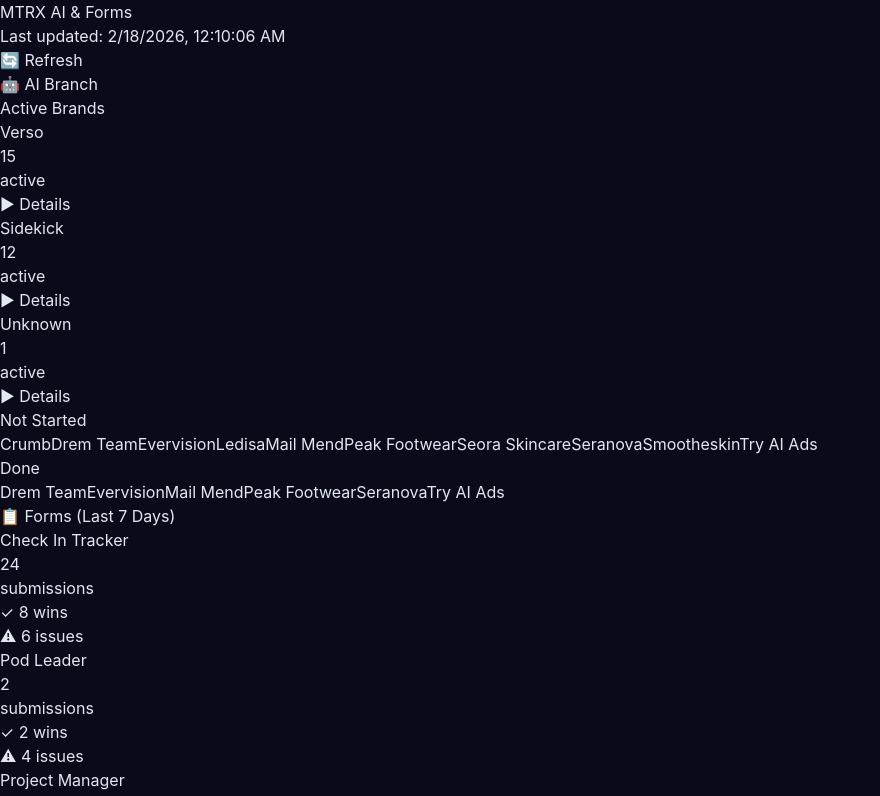
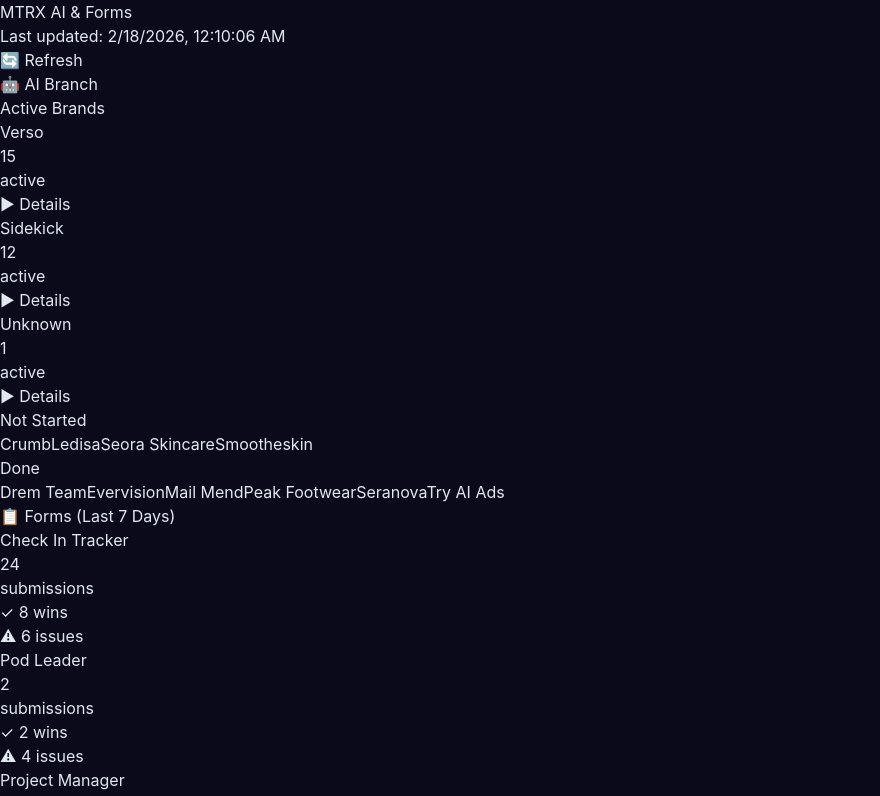
Before and after one commit to goldilocksmtrx-cmd/mtrx-ops-dashboard, a Next.js app: page / in a window 1280 px wide. Shown: the top 796 px of the page, without its empty margins (0-880 px from the left). Built offline with nearby package versions, Linux system fonts and the light colour scheme.

Commit message:
Fix: exclude done brands from not started

```diff
--- a/app/page.js
+++ b/app/page.js
@@ -45,8 +45,8 @@ export default function Dashboard() {
   }
 
   const activeBrands = data?.ai?.brands?.filter(b => b.active > 0) || [];
-  const inactiveBrands = data?.ai?.brands?.filter(b => b.active === 0).map(b => b.name).sort() || [];
   const completedBrands = data?.ai?.completed || [];
+  const inactiveBrands = data?.ai?.brands?.filter(b => b.active === 0 && !completedBrands.includes(b.name)).map(b => b.name).sort() || [];
 
   return (
     <div className="min-h-screen bg-[#0a0a1a] text-white p-6">
```
